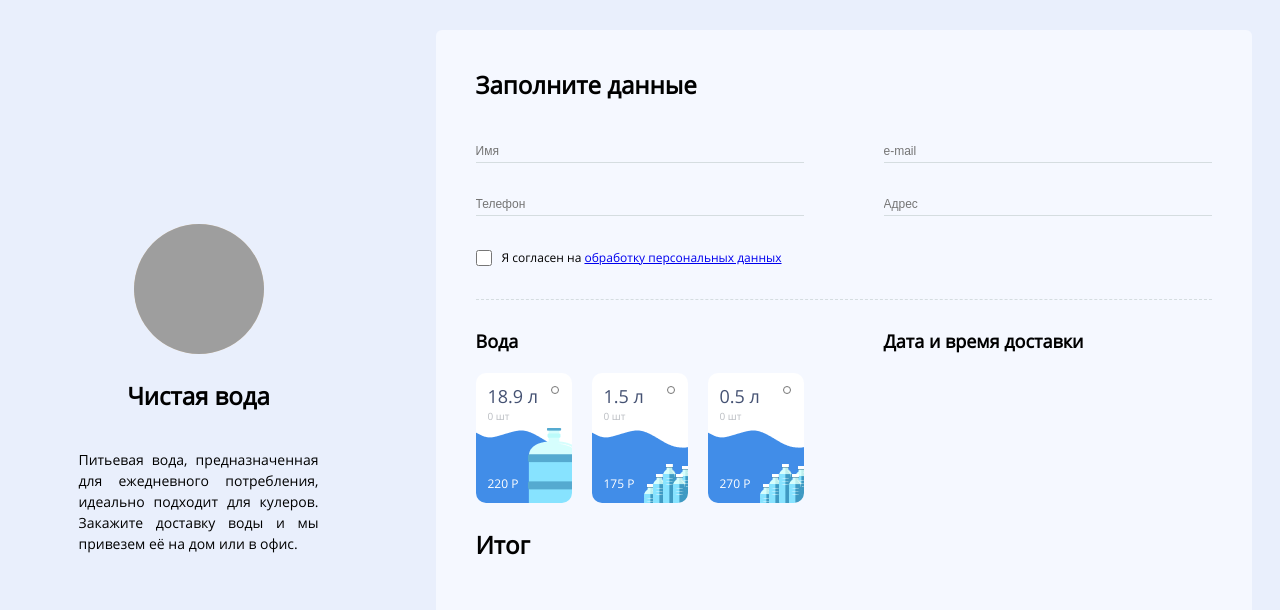
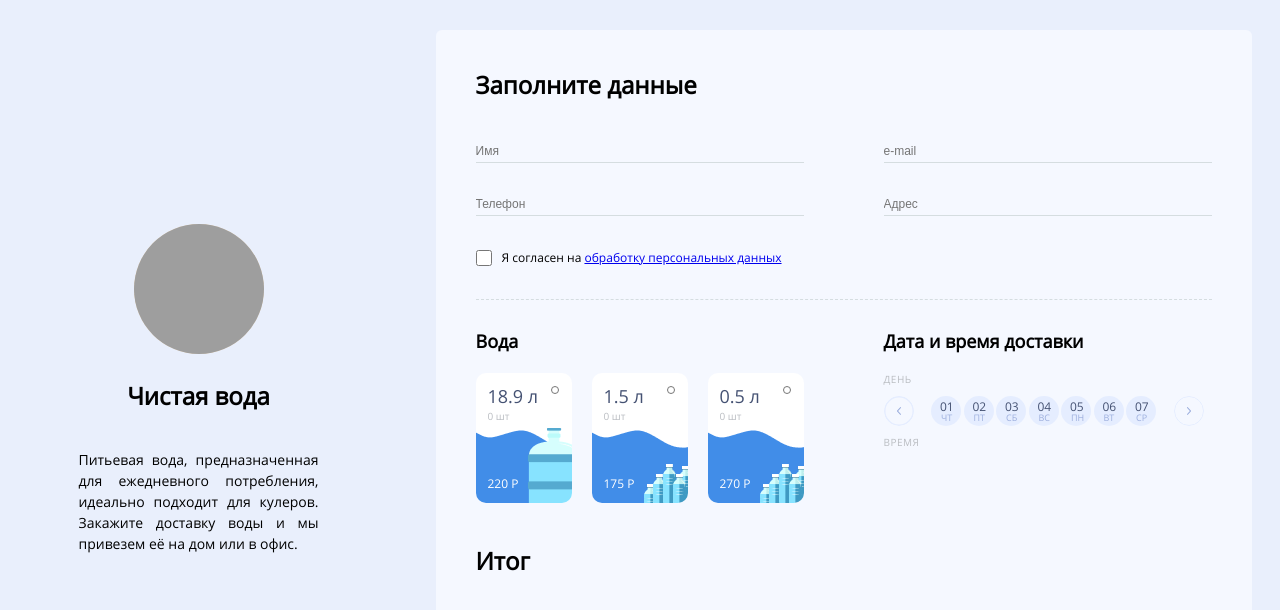
Before and after one commit to YoursTruly450/DOBRO-Front-task, a Vue app in the folder water_delivery/: page / in a window 1280 px wide. Shown: the top 610 px of the page. Built offline with nearby package versions, Linux system fonts and the light colour scheme; grey boxes are pictures that could not be loaded.

Commit message:
feat: create date-time form

```diff
--- a/water_delivery/src/assets/css/style.css
+++ b/water_delivery/src/assets/css/style.css
@@ -235,6 +235,7 @@ body {
 
 .water__submit {
   position: relative;
+  height: 16px;
   display: flex;
   justify-content: space-evenly;
 }
@@ -247,6 +248,138 @@ body {
   color: #455273;
 }
 
+.time__day {
+  position: relative;
+  margin-top: 20px;
+}
+
+.time__subheader {
+  font-style: normal;
+  font-weight: 500;
+  font-size: 10px;
+  line-height: 13px;
+  letter-spacing: 0.05em;
+  color: #BABDC2;
+  text-transform: uppercase;
+}
+
+.time__day-selector {
+  position: relative;
+  display: flex;
+  margin-top: 10px;
+  width: 320px;
+  align-items: center;
+  justify-content: space-between;
+}
+
+.time__img_arrows {
+  width: 30px;
+  height: 30px;
+  background: transparent;
+  border-radius: 50%;
+}
+
+.time__img_arrows:hover {
+  background: #E5EDFF;
+}
+
+.time__selector-form  {
+  position: relative;
+}
+
+.time__selector-input {
+  display: none;
+}
+
+.time__label-no-text {
+  position: absolute;
+  width: 30px;
+  height: 30px;
+  top: -15px;
+  left: -15px;
+  cursor: pointer;
+  border-radius: 50%;
+  background: #E5EDFF;
+  user-select: none;
+}
+
+.time__label-weekday {
+  position: absolute;
+  top: 1px;
+  left: -5px;
+  font-style: normal;
+  font-weight: normal;
+  cursor: pointer;
+  font-size: 9px;
+  line-height: 11px;
+  text-align: center;
+  color: #9CAEDD;
+}
+
+.time__label-day {
+  position: absolute;
+  top: -12px;
+  left: -6px;
+  font-style: normal;
+  font-weight: 500;
+  cursor: pointer;
+  font-size: 12px;
+  line-height: 15px;
+  text-align: center;
+  color: #455273;
+}
+
+/* Checked */
+.time__selector-input:checked + .time__label-no-text {
+  background: #FFC369;
+}
+
+.time__hours-selector {
+  position: relative;
+  display: flex;
+  margin-top: 10px;
+  width: 320px;
+  justify-content: space-around;
+}
+
+.time__input-hours {
+  display: none;
+}
+
+.time__hours-form {
+  display: flex;
+  justify-content: center;
+  align-items: center;
+}
+
+.time__label-hours {
+  box-sizing: border-box;
+  height: 30px;
+  width: 90px;
+  padding: 7px;
+  background: #E5EDFF;
+  border-radius: 15px;
+  font-style: normal;
+  font-weight: 500;
+  font-size: 12px;
+  line-height: 15px;
+  color: #455273;
+  background: #E5EDFF;
+  text-align: center;
+  cursor: pointer;
+}
+
+/* Checked */
+.time__input-hours:checked + .time__label-hours {
+  color: #ffffff;
+  background: #FFC369;
+}
+
+.time__label-hours:hover {
+  color: #ffffff;
+  background: #FFC369;
+}
+
 .form-confirmation {
   position: relative;
   top: 30px;
--- a/water_delivery/src/components/orderTime.vue
+++ b/water_delivery/src/components/orderTime.vue
@@ -1,6 +1,30 @@
 <template>
   <div>
     <h2 class="time__header">Дата и время доставки</h2>
+    <section class="time__day">
+      <h3 class="time__subheader">день</h3>
+      <div class="time__day-selector">
+        <img class="time__img_arrows" src="../assets/img/arrow_left.svg" alt="left arrow" @click="minusDay">
+        <div v-for="day in days" :key="day.weekDay" class="time__selector-form">
+          <input :id="day.weekDay" type="radio" class="time__selector-input"
+          v-model="selectedDay" :value="day" @click="selectDay(day)">
+          <label class="time__label-no-text" :for="day.weekDay"></label>
+          <label class="time__label-day" :for="day.weekDay">{{day.day}}</label>
+          <label class="time__label-weekday" :for="day.weekDay">{{day.weekDay}}</label>
+        </div>
+        <img class="time__img_arrows" src="../assets/img/arrow_right.svg" alt="right arrow" @click="plusDay">
+      </div>
+    </section>
+    <section class="time__day-time">
+      <h3 class="time__subheader">время</h3>
+      <div class="time__hours-selector">
+        <div v-for="time in times" :key="time" class="time__hours-form">
+          <input :id="time" type="radio" class="time__input-hours"
+          v-model="selectedTime" :value="time" @click="selectTime(time)">
+          <label class="time__label-hours" :for="time">{{time}}</label>
+        </div>
+      </div>
+    </section>
   </div>
 </template>
 
@@ -8,17 +32,70 @@
 
 export default {
   name: 'OrderTime',
-    components: {},
+  components: {
+  },
   props: {},
   data() {
-        return {};
+    return {
+      days: [],
+      weekDays: ['ВС', 'ПН', 'ВТ', 'СР', 'ЧТ', 'ПТ', 'СБ'],
+      selectedDay: {},
+      times: [],
+      selectedTime: null,
+    };
   },
   computed: {
   },
   created() {
   },
-    mounted() {},
+  mounted() {
+    this.daysInit();
+  },
   methods: {
+    daysInit() {
+      let date = new Date();
+      this.days.push(this.dayObject(date));
+      for (let i = 1; i < 7; i++) {
+        date.setDate(date.getDate() + 1);
+        this.days.push(this.dayObject(date));
+      }
+    },
+    dayObject(date) {
+      let item = new Object();
+      item.date = String(date);
+      item.stringDate = date.toLocaleString('RU').split(',')[0];
+      item.day = item.stringDate.split('.')[0];
+      item.weekDay = this.weekDays[date.getDay()];
+      return item;
+    },
+    selectDay(day) {
+      if (day.weekDay === 'ВС' || day.weekDay === 'СБ') {
+        this.times = ['12:00 - 13:00', '15:00 - 16:00'];
+      } else {
+        this.times = ['10:00 - 11:00', '12:00 - 13:00', '15:00 - 16:00'];
+      }
+    },
+    minusDay() {
+      let minDate = new Date();
+      let curDate = new Date(this.days[0].date);
+      if (minDate < curDate) {
+        this.days = this.days.map((el) => {
+          let date = new Date(el.date);
+          date.setDate(date.getDate() - 1);
+          return el = this.dayObject(date);
+        });
+      }
+    },
+    plusDay(){
+      this.days = this.days.map((el) => {
+        let date = new Date(el.date);
+        date.setDate(date.getDate() + 1);
+        return el = this.dayObject(date);
+      });
+    },
+    selectTime(){
+      //emit
+    },
   },
   watch: {},
 };
--- a/water_delivery/src/components/orderWater.vue
+++ b/water_delivery/src/components/orderWater.vue
@@ -13,6 +13,8 @@
             <img src="../assets/img/btn_minus.png" alt="minus button" @click="removeBottle(bottle)">
             <span class="water__counter">{{bottle.count}}</span>
             <img src="../assets/img/btn_plus.png" alt="plus button" @click="addBottle(bottle)">
+          </div>
+          <div v-else class="water__submit">
           </div>
         </div>
       </section>
```
Also changed, not shown: water_delivery/src/assets/img/arrow_left.svg (added), water_delivery/src/assets/img/arrow_right.svg (added). Lines whose indentation alone changed are shown as unchanged.
